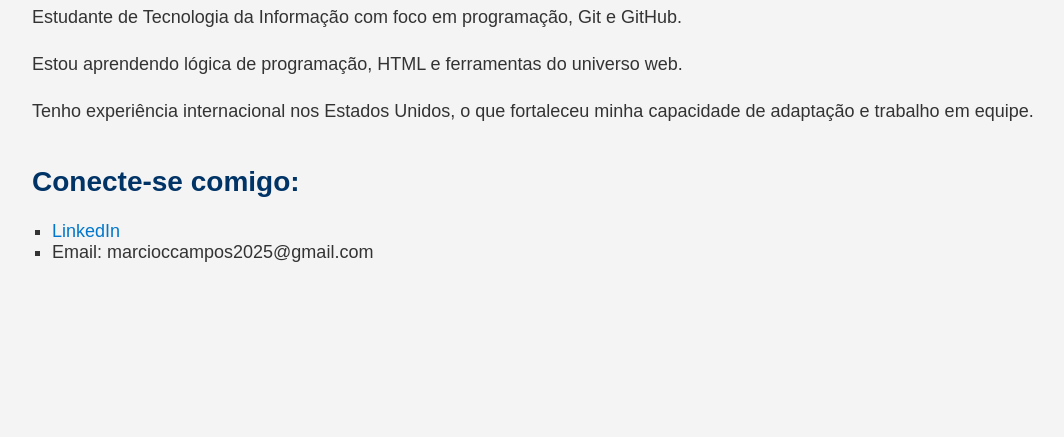
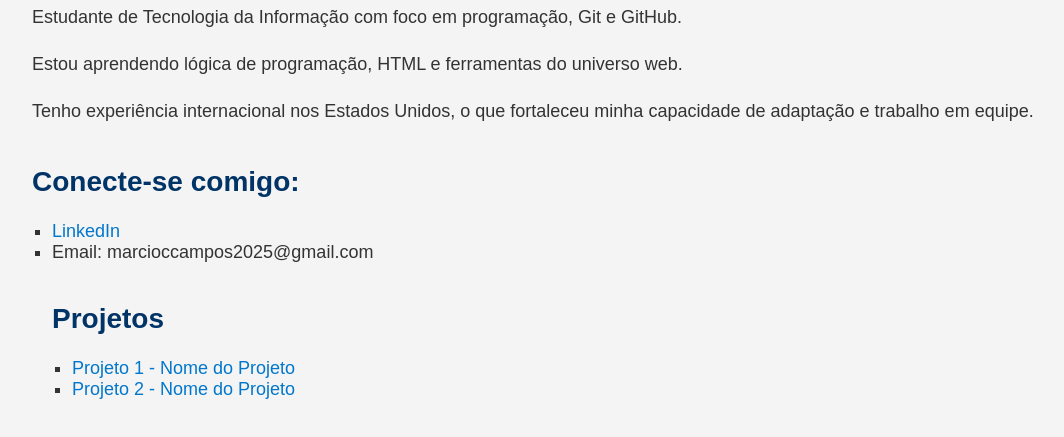
Before and after one commit to Marcio8282/marcio8282-, a plain HTML site: page index.html in a window 1280 px wide. Shown: the part 103-540 px from the top of the page, without its empty margins (8-1072 px from the left). Drawn offline with Linux system fonts and the light colour scheme.

Commit message:
Update index.html

```diff
--- a/index.html
+++ b/index.html
@@ -15,6 +15,11 @@
     <ul>
         <li><a href="https://www.linkedin.com/in/marcioccampos2025" target="_blank">LinkedIn</a></li>
         <li>Email: marcioccampos2025@gmail.com</li>
+<h2>Projetos</h2>
+<ul>
+  <li><a href="https://github.com/Marcio8282/seu-projeto-1" target="_blank">Projeto 1 - Nome do Projeto</a></li>
+  <li><a href="https://github.com/Marcio8282/seu-projeto-2" target="_blank">Projeto 2 - Nome do Projeto</a></li>
+</ul>
     </ul>
 </body>
 </html>
```
